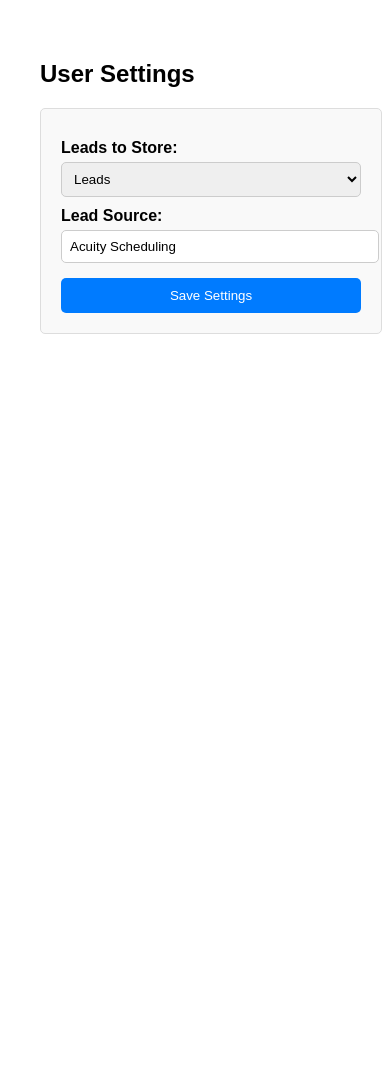
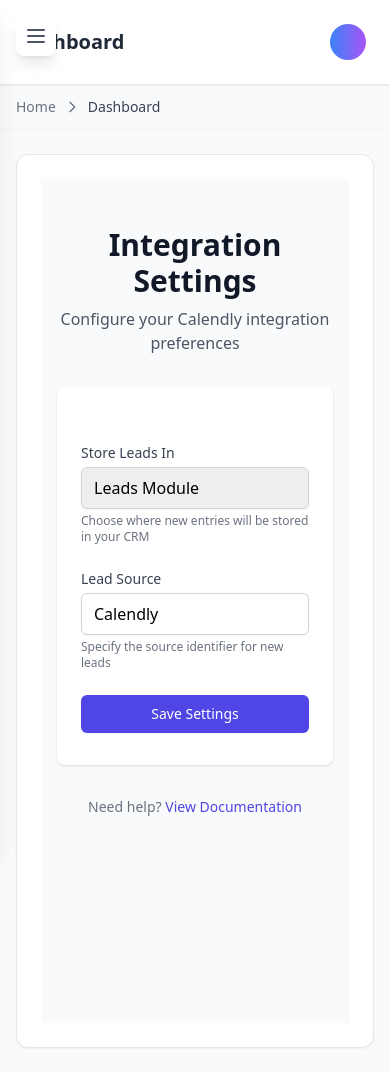
Before and after one commit to NagiPragalathan/django_calendly, a Django app: template templates/settings_form.html in a window 390 px wide. Before the commit the page ends 334 px from the top, so only its background shows below. Run offline with Django 3.2, Linux system fonts and the light colour scheme; the template is opened without the code that fills it, so the values that code supplies are empty; some libraries are stand-ins or nearby versions.

Commit message:
Enhance settings page and Calendly integration configuration
- Update settings form with modern, responsive Tailwind CSS design
- Add HOSTED_CALENDLY_CLIENT_ID for dynamic webhook target URL
- Modify base template navigation to include new settings link
- Improve user settings page with better UX and informative labels
- Update Calendly webhook creation to use dynamic hosted client URL

```diff
--- a/Finalty/settings.py
+++ b/Finalty/settings.py
@@ -206,6 +206,7 @@
 
 
 # Calendly OAuth settings
+HOSTED_CALENDLY_CLIENT_ID = 'https://calendly-iota-ten.vercel.app/'
 CALENDLY_CLIENT_ID = 'mmgzH3MGHOl4XxSo_S2Rd88NHkQXNtp2BB1oBcHue_s'
 CALENDLY_CLIENT_SECRET = 'QHe1XUACtSPN_QGEgr7oMfn5xDspp6nBZ-A3YCpawtY'
 CALENDLY_REDIRECT_URI = 'http://localhost:8000/oauth/callback/'
--- a/base/routes/acuityscheduling/calendly_auth.py
+++ b/base/routes/acuityscheduling/calendly_auth.py
@@ -65,9 +65,6 @@
                 # Set up webhooks
                 webhook_manager = CalendlyWebhookManager(access_token)
 
-                # Hardcoded base URL
-                base_webhook_url = "https://api.zintlr.com"
-
                 # First, cleanup any existing webhooks
                 existing_webhooks = webhook_manager.list_webhooks()
                 if existing_webhooks.get('success'):
@@ -85,7 +82,7 @@
                             "invitee_no_show.created",
                             "invitee_no_show.deleted"
                         ],
-                        "target": f"{base_webhook_url}/calendly-webhook/meeting//{credential_id}/{request.user.id}/"
+                        "target": f"{settings.HOSTED_CALENDLY_CLIENT_ID}/calendly-webhook/meeting/{credential_id}/{request.user.id}/"
                     }
                 ]
 
--- a/templates/base.html
+++ b/templates/base.html
@@ -214,9 +214,13 @@
                             </div>
 
                             <div class="border-t border-gray-100 mt-2 pt-2">
-                                <a href="/profile"
+                                <a href="{% url 'dashboard' %}" target="_blank"
                                    class="block px-4 py-2 text-sm text-gray-700 hover:bg-gray-50">
-                                    Profile Settings
+                                    Open site new tab
+                                </a>
+                                <a href="{% url 'settings_form' %}"
+                                   class="block px-4 py-2 text-sm text-gray-700 hover:bg-gray-50">
+                                    Settings
                                 </a>
                                 <a href="/logout"
                                    class="block px-4 py-2 text-sm text-red-600 hover:bg-red-50">
--- a/templates/settings_form.html
+++ b/templates/settings_form.html
@@ -1,75 +1,112 @@
-<!DOCTYPE html>
-<html lang="en">
-<head>
-    <meta charset="UTF-8">
-    <meta name="viewport" content="width=device-width, initial-scale=1.0">
-    <title>Settings Form</title>
-    <style>
-        body {
-            font-family: Arial, sans-serif;
-            margin: 20px;
-            padding: 20px;
-        }
-        form {
-            width: 300px;
-            margin: auto;
-            padding: 20px;
-            border: 1px solid #ddd;
-            border-radius: 5px;
-            background: #f9f9f9;
-        }
-        label {
-            font-weight: bold;
-            display: block;
-            margin-top: 10px;
-        }
-        input, select {
-            width: 100%;
-            padding: 8px;
-            margin-top: 5px;
-            border: 1px solid #ccc;
-            border-radius: 5px;
-        }
-        button {
-            margin-top: 15px;
-            padding: 10px;
-            width: 100%;
-            background: #007bff;
-            color: white;
-            border: none;
-            border-radius: 5px;
-            cursor: pointer;
-        }
-        button:hover {
-            background: #0056b3;
-        }
-    </style>
-</head>
-<body>
+{% extends 'base.html' %}
 
-    <h2>User Settings</h2>
+{% block title %}Settings - Calendly Integration{% endblock %}
 
-    <form method="POST">
-        {% csrf_token %}
+{% block content %}
+<div class="min-h-screen bg-gray-50 py-12 px-4 sm:px-6 lg:px-8">
+    <div class="max-w-md mx-auto">
+        <!-- Header Section -->
+        <div class="text-center mb-8">
+            <h2 class="text-3xl font-extrabold text-gray-900 mb-2">
+                Integration Settings
+            </h2>
+            <p class="text-gray-600">
+                Configure your Calendly integration preferences
+            </p>
+        </div>
 
-        <label for="leads_to_store">Leads to Store:</label>
-        <select name="leads_to_store" id="leads_to_store">
-            <option value="Leads" {% if settings and settings.leads_to_store == "Leads" %}selected{% endif %}>Leads</option>
-            <option value="Contacts" {% if settings and settings.leads_to_store == "Contacts" %}selected{% endif %}>Contacts</option>
-        </select>
+        <!-- Settings Form -->
+        <div class="bg-white py-8 px-6 shadow rounded-lg sm:px-10">
+            <form method="POST" class="space-y-6">
+                {% csrf_token %}
 
-        <label for="lead_source">Lead Source:</label>
-        {% if settings.lead_source %}
-        <input type="text" name="lead_source" id="lead_source"
-               value="{{ settings.lead_source }}" required>
-        {% else %}
-        <input type="text" name="lead_source" id="lead_source"
-               value="Acuity Scheduling" required>
-        {% endif %}
+                <!-- Leads to Store Selection -->
+                <div>
+                    <label for="leads_to_store" class="block text-sm font-medium text-gray-700">
+                        Store Leads In
+                    </label>
+                    <div class="mt-1">
+                        <select
+                            name="leads_to_store"
+                            id="leads_to_store"
+                            class="appearance-none block w-full px-3 py-2 border border-gray-300 rounded-md shadow-sm focus:outline-none focus:ring-indigo-500 focus:border-indigo-500 sm:text-sm"
+                        >
+                            <option value="Leads" {% if settings and settings.leads_to_store == "Leads" %}selected{% endif %}>
+                                Leads Module
+                            </option>
+                            <option value="Contacts" {% if settings and settings.leads_to_store == "Contacts" %}selected{% endif %}>
+                                Contacts Module
+                            </option>
+                        </select>
+                    </div>
+                    <p class="mt-1 text-xs text-gray-500">
+                        Choose where new entries will be stored in your CRM
+                    </p>
+                </div>
 
+                <!-- Lead Source Input -->
+                <div>
+                    <label for="lead_source" class="block text-sm font-medium text-gray-700">
+                        Lead Source
+                    </label>
+                    <div class="mt-1">
+                        <input
+                            type="text"
+                            name="lead_source"
+                            id="lead_source"
+                            value="{% if settings.lead_source %}{{ settings.lead_source }}{% else %}Calendly{% endif %}"
+                            required
+                            class="appearance-none block w-full px-3 py-2 border border-gray-300 rounded-md shadow-sm placeholder-gray-400 focus:outline-none focus:ring-indigo-500 focus:border-indigo-500 sm:text-sm"
+                        >
+                    </div>
+                    <p class="mt-1 text-xs text-gray-500">
+                        Specify the source identifier for new leads
+                    </p>
+                </div>
 
-        <button type="submit">Save Settings</button>
-    </form>
+                <!-- Save Button -->
+                <div class="flex items-center justify-end">
+                    <button
+                        type="submit"
+                        class="w-full flex justify-center py-2 px-4 border border-transparent rounded-md shadow-sm text-sm font-medium text-white bg-indigo-600 hover:bg-indigo-700 focus:outline-none focus:ring-2 focus:ring-offset-2 focus:ring-indigo-500 transition duration-150 ease-in-out"
+                    >
+                        Save Settings
+                    </button>
+                </div>
+            </form>
+        </div>
 
-</body>
-</html>
+        <!-- Help Section -->
+        <div class="mt-8 text-center">
+            <p class="text-sm text-gray-500">
+                Need help?
+                <a href="#" class="font-medium text-indigo-600 hover:text-indigo-500">
+                    View Documentation
+                </a>
+            </p>
+        </div>
+    </div>
+</div>
+
+<!-- Success Notification -->
+{% if messages %}
+<div class="fixed bottom-0 right-0 m-6">
+    {% for message in messages %}
+    <div class="{% if message.tags %}{{ message.tags }}{% endif %} bg-green-50 p-4 rounded-lg shadow-lg border border-green-200">
+        <div class="flex">
+            <div class="flex-shrink-0">
+                <svg class="h-5 w-5 text-green-400" xmlns="http://www.w3.org/2000/svg" viewBox="0 0 20 20" fill="currentColor">
+                    <path fill-rule="evenodd" d="M10 18a8 8 0 100-16 8 8 0 000 16zm3.707-9.293a1 1 0 00-1.414-1.414L9 10.586 7.707 9.293a1 1 0 00-1.414 1.414l2 2a1 1 0 001.414 0l4-4z" clip-rule="evenodd" />
+                </svg>
+            </div>
+            <div class="ml-3">
+                <p class="text-sm font-medium text-green-800">
+                    {{ message }}
+                </p>
+            </div>
+        </div>
+    </div>
+    {% endfor %}
+</div>
+{% endif %}
+{% endblock %}
--- a/templates/zoho/auth_page.html
+++ b/templates/zoho/auth_page.html
@@ -40,7 +40,7 @@
       >
         <i class="fas fa-link"></i> Connect Zoho CRM
       </button>
-      <p style="margin-top: 15px;"> if you are not redirected to the success page, please click <a href="{% url 'store_credentials' %}" style="color: #101010;">here to go back !</a></p>
+      <p style="margin-top: 15px;"> if you are not redirected to the success page, please click <a href="{% url 'list_credentials' %}" style="color: #101010;">here to go back !</a></p>
     </div>
     <div class="mt-6 text-center">
       <p class="text-sm text-gray-500">
```
